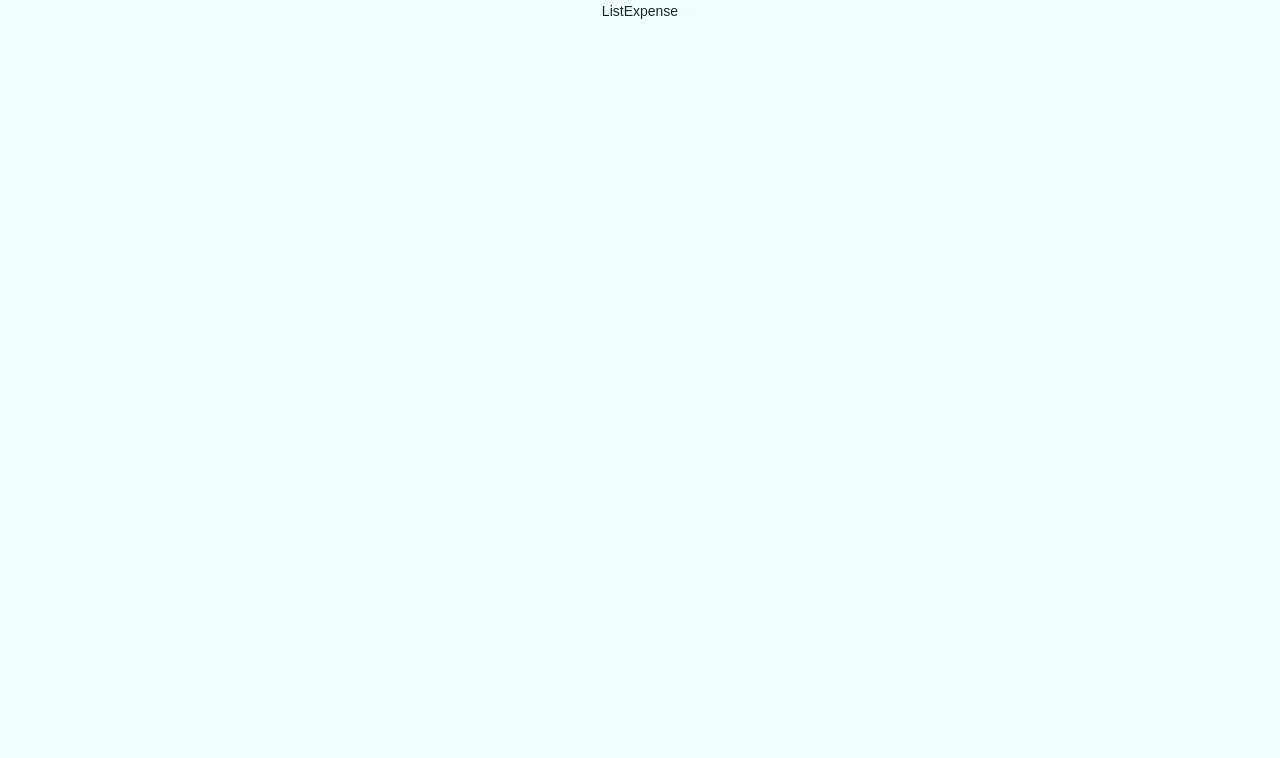
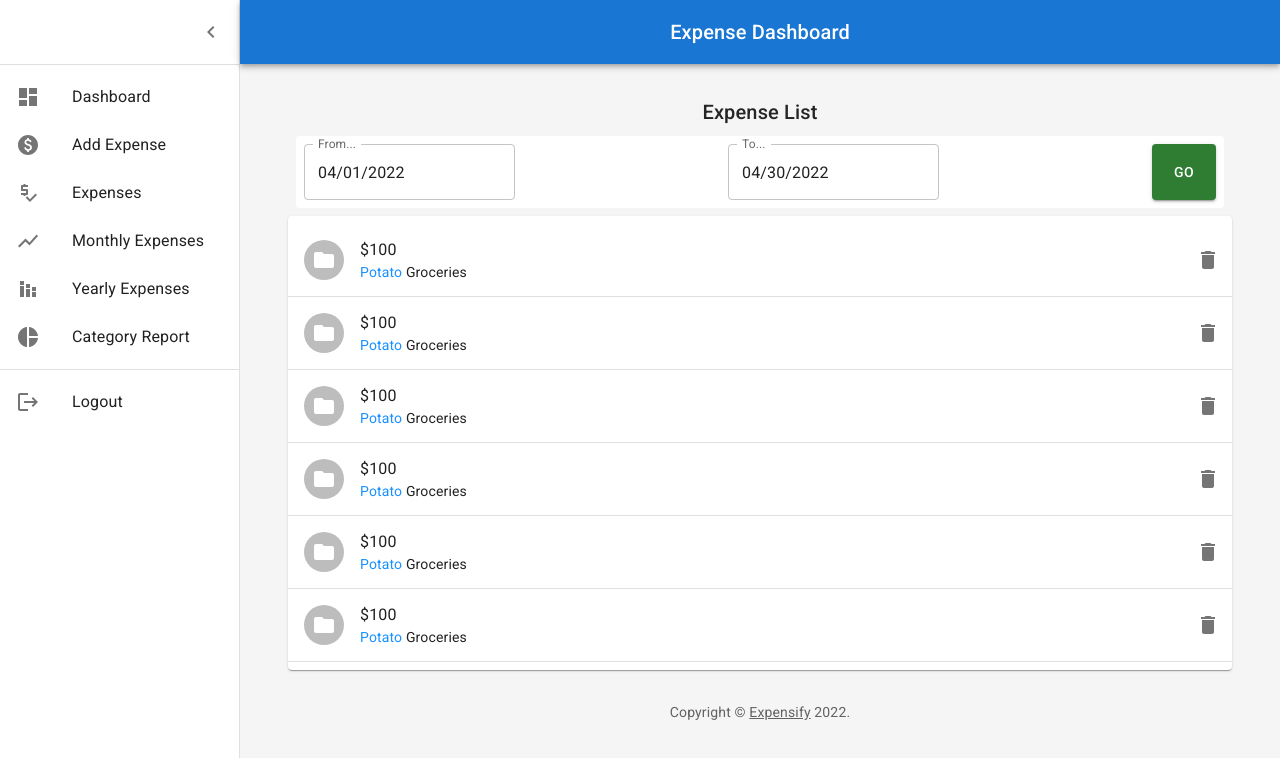
Before and after one commit to pratikg17/expensify, a React (Create React App) app in the folder client/: page /list-expense in a window 1280 px wide. Shown: the top 758 px of the page. Built offline with nearby package versions, Linux system fonts and the light colour scheme; sample sign-in values are in the browser's storage.

Commit message:
Added list ui

```diff
--- /dev/null
+++ b/client/src/components/ExpenseItem.js
@@ -0,0 +1,55 @@
+import React from "react";
+import Typography from "@mui/material/Typography";
+import ListItem from "@mui/material/ListItem";
+import ListItemAvatar from "@mui/material/ListItemAvatar";
+import ListItemText from "@mui/material/ListItemText";
+import Avatar from "@mui/material/Avatar";
+import IconButton from "@mui/material/IconButton";
+
+import FolderIcon from "@mui/icons-material/Folder";
+import DeleteIcon from "@mui/icons-material/Delete";
+import Divider from "@mui/material/Divider";
+import { Link } from "react-router-dom";
+
+function ExpenseItem(props) {
+  return (
+    <React.Fragment>
+      <ListItem
+        secondaryAction={
+          <IconButton edge="end" aria-label="delete">
+            <DeleteIcon />
+          </IconButton>
+        }
+        primaryAction={
+          <IconButton edge="end" aria-label="delete">
+            <DeleteIcon />
+          </IconButton>
+        }
+      >
+        <ListItemAvatar>
+          <Avatar>
+            <FolderIcon />
+          </Avatar>
+        </ListItemAvatar>
+        <ListItemText
+          primary={props.primary}
+          secondary={
+            <React.Fragment>
+              <Typography
+                sx={{ display: "inline" }}
+                component="span"
+                variant="body2"
+                color="text.primary"
+              >
+                <Link>{props.title} </Link> {props.category}
+              </Typography>
+            </React.Fragment>
+          }
+        />
+      </ListItem>
+      <Divider></Divider>
+    </React.Fragment>
+  );
+}
+
+export default ExpenseItem;
--- a/client/src/pages/User/ListExpense.js
+++ b/client/src/pages/User/ListExpense.js
@@ -1,9 +1,101 @@
-import React from 'react'
+import React from "react";
+import DefaultLayout from "../../components/DefaultLayout";
+import Typography from "@mui/material/Typography";
+import Paper from "@mui/material/Paper";
+import { Button, Container } from "@mui/material";
+import Grid from "@mui/material/Grid";
+import Box from "@mui/material/Box";
+
+import { AdapterDateFns } from "@mui/x-date-pickers/AdapterDateFns";
+import { LocalizationProvider } from "@mui/x-date-pickers/LocalizationProvider";
+import { DatePicker } from "@mui/x-date-pickers/DatePicker";
+
+import List from "@mui/material/List";
+import ExpenseItem from "../../components/ExpenseItem";
+import TextField from "@mui/material/TextField";
 
 function ListExpense() {
+  const [toDate, setToDate] = React.useState(new Date());
+  const [fromDate, setFromDate] = React.useState(new Date());
+
+  const date = new Date(),
+    y = date.getFullYear(),
+    m = date.getMonth();
+  const [firstDay, setFirstDay] = React.useState(new Date(y, m, 1));
+  const [lastDay, setLastDay] = React.useState(new Date(y, m + 1, 0));
+
+  function generate(element) {
+    return [0, 1, 2, 3, 4, 5].map((value) =>
+      React.cloneElement(element, {
+        key: value,
+      })
+    );
+  }
+
+  const handleSearchFieldChange = (name) => (date) => {
+    if (name == "firstDay") {
+      setFirstDay(date);
+    } else {
+      setLastDay(date);
+    }
+  };
+
   return (
-    <div>ListExpense</div>
-  )
+    <DefaultLayout>
+      <Container maxWidth="100%">
+        <Typography variant="h6" gutterBottom>
+          Expense List
+        </Typography>
+
+        <Box
+          sx={{
+            display: "flex",
+            justifyContent: "space-between",
+            p: 1,
+            m: 1,
+            bgcolor: "background.paper",
+            borderRadius: 1,
+          }}
+        >
+          <LocalizationProvider dateAdapter={AdapterDateFns}>
+            <DatePicker
+              label="From..."
+              showTodayButton
+              value={firstDay}
+              disableFuture
+              onChange={handleSearchFieldChange("firstDay")}
+              renderInput={(params) => <TextField {...params} />}
+            />
+          </LocalizationProvider>
+          <LocalizationProvider dateAdapter={AdapterDateFns}>
+            <DatePicker
+              label="To..."
+              showTodayButton
+              value={lastDay}
+              onChange={handleSearchFieldChange("lastDay")}
+              renderInput={(params) => <TextField {...params} />}
+            />
+          </LocalizationProvider>
+          <Button variant="contained" color="success">
+            GO
+          </Button>
+        </Box>
+
+        <Grid component={Paper} spacing={2}>
+          <List>
+            {generate(
+              <ExpenseItem
+                primary="$100"
+                secondary="Potatoes - Groceries"
+                title="Potato"
+                category="Groceries"
+              ></ExpenseItem>
+            )}
+          </List>
+        </Grid>
+      </Container>
+    </DefaultLayout>
+  );
 }
 
-export default ListExpense
+export default ListExpense;
```
